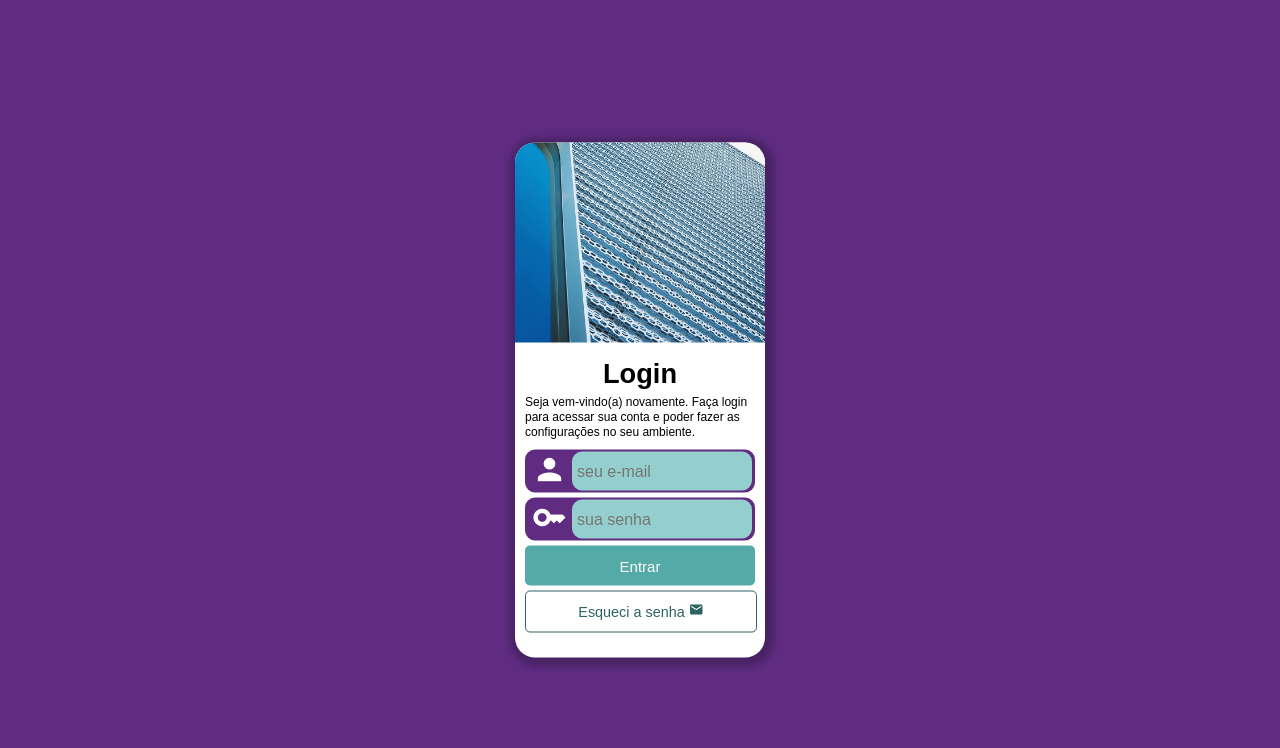
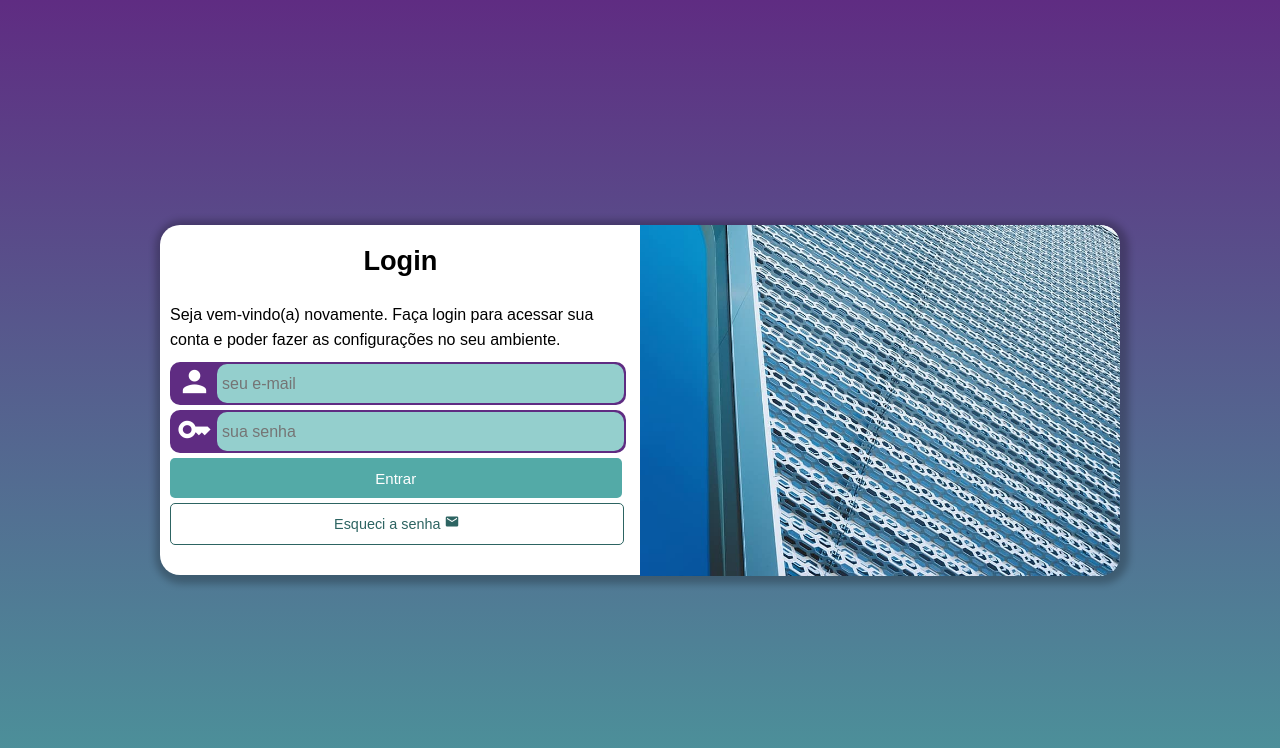
Before and after one commit to xmiguelps/projeto-login, a plain HTML site: page index.html in a window 1280 px wide. Drawn offline with Linux system fonts and the light colour scheme.

Commit message:
projeto login finalizado

```diff
--- a/index.html
+++ b/index.html
@@ -19,11 +19,11 @@
                 <form action="login.php" method="post">
                     <div class="input">
                         <span id="icone" class="material-icons">person</span>
-                        <input type="text" name="email" id="iemail" class="textbox" placeholder="seu e-mail" required maxlength="30" minlength="8">
+                        <input type="text" name="email" id="iemail" class="textbox" placeholder="seu e-mail" required maxlength="30" minlength="8" size=>
                     </div>
                     <div class="input">
                         <span id="icone" class="material-icons">key</span>
-                        <input type="text" name="email" id="iemail" class="textbox" placeholder="sua senha" required maxlength="15" minlength="8">
+                        <input type="text" name="senha" id="isenha" class="textbox" placeholder="sua senha" required maxlength="15" minlength="8">
                     </div>
                     <div>
                         <input id="join" class="submit" type="submit" value="Entrar">
--- a/media-query/style.css
+++ b/media-query/style.css
@@ -10,9 +10,15 @@
     Grandes Telas: acima de 1200px
 */
 
-@media screen and (min-width: 768px) and (max-width: 922px) {
+@media screen and (min-width: 768px) and (max-width: 992px) {
     main {
         background-image: linear-gradient(to bottom, #5F2C82, #4B969B);
+    }
+
+    section {
+        transition-duration: 0.4s;
+        width: 90%;
+        height: 280px;
     }
 
     div#imagem {
@@ -23,28 +29,25 @@
     }
 
     div#form {
-        width: 60%;
+        width: 65%;
         height: 270px;
         transform: translateY(-40px);
         display: inline-block;
-    }
-
-    section {
-        transition-duration: 0.4s;
-        width: 650px;
-        height: 280px;
+        border-radius: 20px;
+        padding: 0px;
+        padding-left: 5px;
     }
 
     div.input {
-        width: 420px;
+        width: 98%;
     }
 
     .textbox {
-        width: 91%;
+        width: 87%;
     }
 
     .submit {
-        width: 420px;
+        width: 98%;
     }
 
     #form > h1 {
@@ -55,3 +58,61 @@
         font-size: 13px;
     }
 }
+
+@media screen and (min-width: 992px) {
+
+    main {
+        background-image: linear-gradient(to bottom, #5F2C82, #4B969B);
+    }
+
+    section {
+        transition-duration: 0.4s;
+        width: 60em;
+        height: 350px;
+    }
+
+    div#imagem {
+        background-size: cover;
+        background-repeat: no-repeat;
+        background-position: left bottom;
+        display: inline-block;
+        border-radius: 0px 20px 20px 0px;
+        transform: translateX(480px);
+        width: 50%;
+        height: 351px;
+    }
+
+    div#form {
+        transform: translateY(-350px);
+        width: 48%;
+        height: 270px;
+        display: block;
+        border-radius: 20px;
+        margin-left: 5px;
+        padding: 0px;
+        padding-left: 5px;
+    }
+
+    div.input {
+        width: 98%;
+    }
+
+    .textbox {
+        width: 87.4%;
+    }
+
+    .submit {
+        width: 98%;
+    }
+
+    #form > h1 {
+        font-size: 1.7em;
+        font-weight: bold;
+        margin-bottom: 20px;
+    }
+
+    #form > p {
+        font-size: 16px;
+        line-height: 25px;
+    }
+}
```
